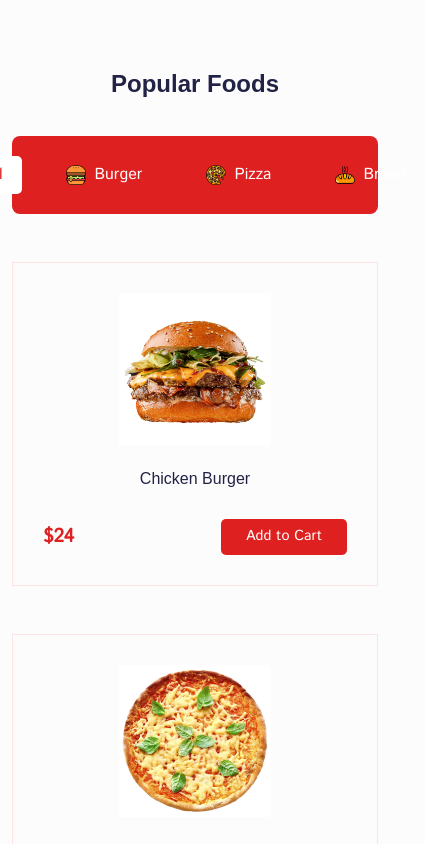
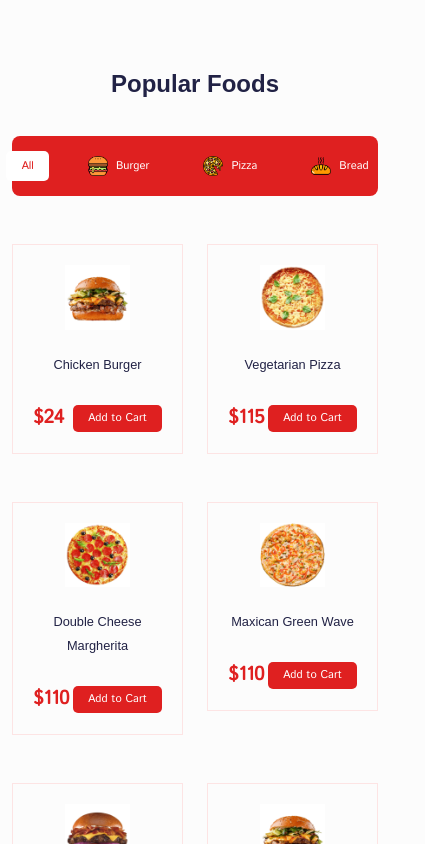
Before and after one commit to gholamreza-hasnzade/Reactjs-food-App-redux-toolkit, a React (Create React App) app: page /home in a window 390 px wide. Shown: the part 2080-2924 px from the top of the page, 425 px wide, since content can reach past the window. Built offline with nearby package versions, Linux system fonts and the light colour scheme; a web font is replaced by a local one.

Commit message:
[hotfixed]: reposive foods

```diff
--- a/src/components/UI/product-card/product-card.css
+++ b/src/components/UI/product-card/product-card.css
@@ -36,3 +36,18 @@
   border-radius: 5px;
   font-size: 0.9rem;
 }
+
+@media only screen and (max-width: 768px)  {
+
+  .product__content h5 a{
+    font-size: 0.8rem;
+  }
+
+  .product__item{
+    padding: 20px;
+  }
+  .addToCart__btn{
+    padding: 5px 15px;
+    font-size: 0.7rem;
+  }
+}
--- a/src/pages/home/Home.jsx
+++ b/src/pages/home/Home.jsx
@@ -211,7 +211,7 @@ const Home = () => {
             </Col>
             {allProduts &&
               allProduts?.map((item) => (
-                <Col lg="3" md="4" key={item.id} className="mt-5">
+                <Col lg="3" md="4" sm="6" xs="6" key={item.id} className="mt-5">
                   <ProductCard item={item} />
                 </Col>
               ))}
--- a/src/pages/home/home.css
+++ b/src/pages/home/home.css
@@ -168,13 +168,21 @@
     margin-bottom: 0;
   }
 
-  .feature__subtitle{
+  .feature__subtitle {
     font-size: 1rem;
   }
 
-  .feature__text{
+  .feature__text {
     font-size: 0.8rem;
     margin-bottom: 0;
+  }
+
+  .food__category{
+    padding: 15px;
+  }
+  .food__category button {
+    padding: 5px 15px;
+    font-size: 0.7rem;
   }
 }
 
```
